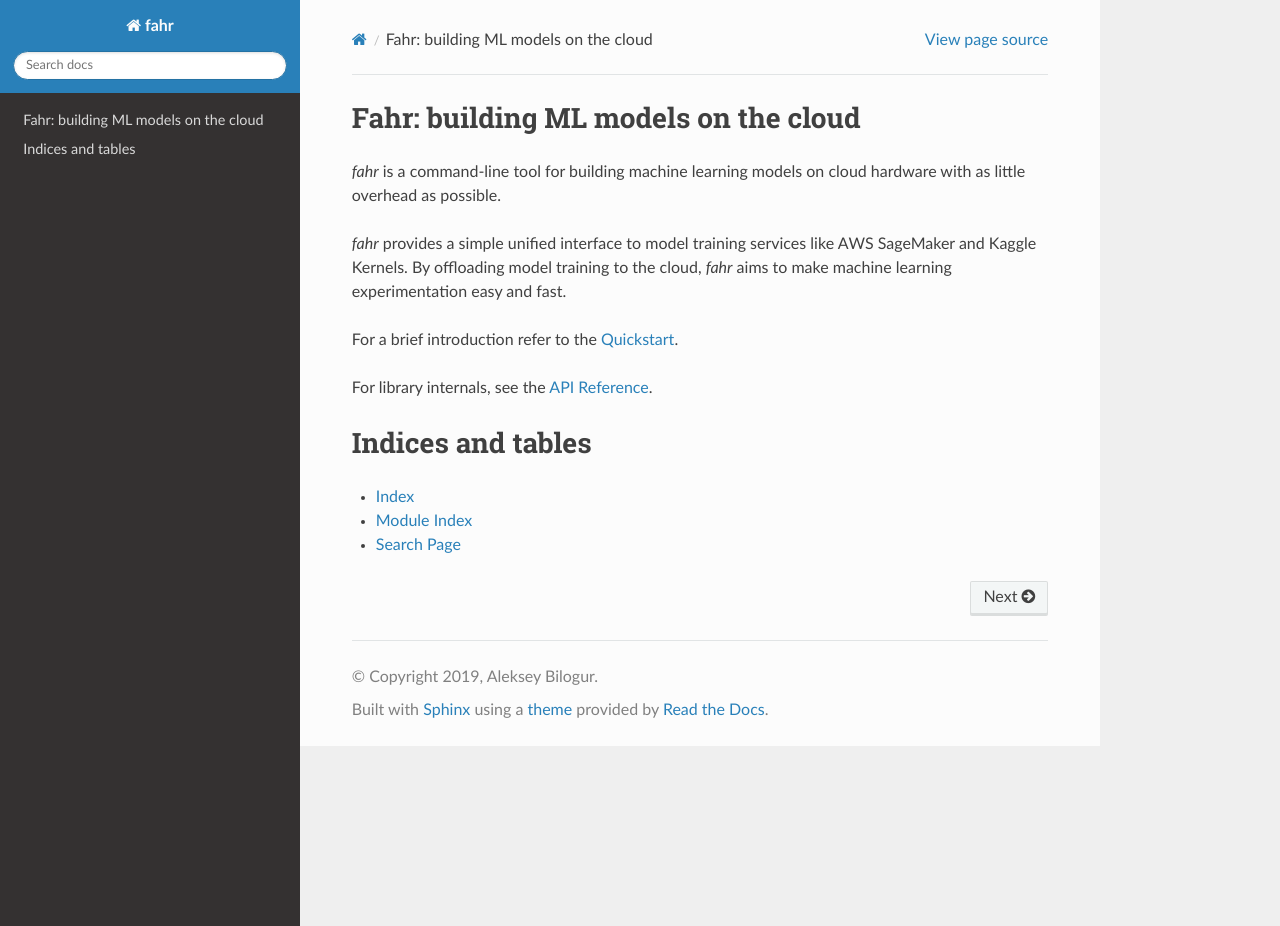
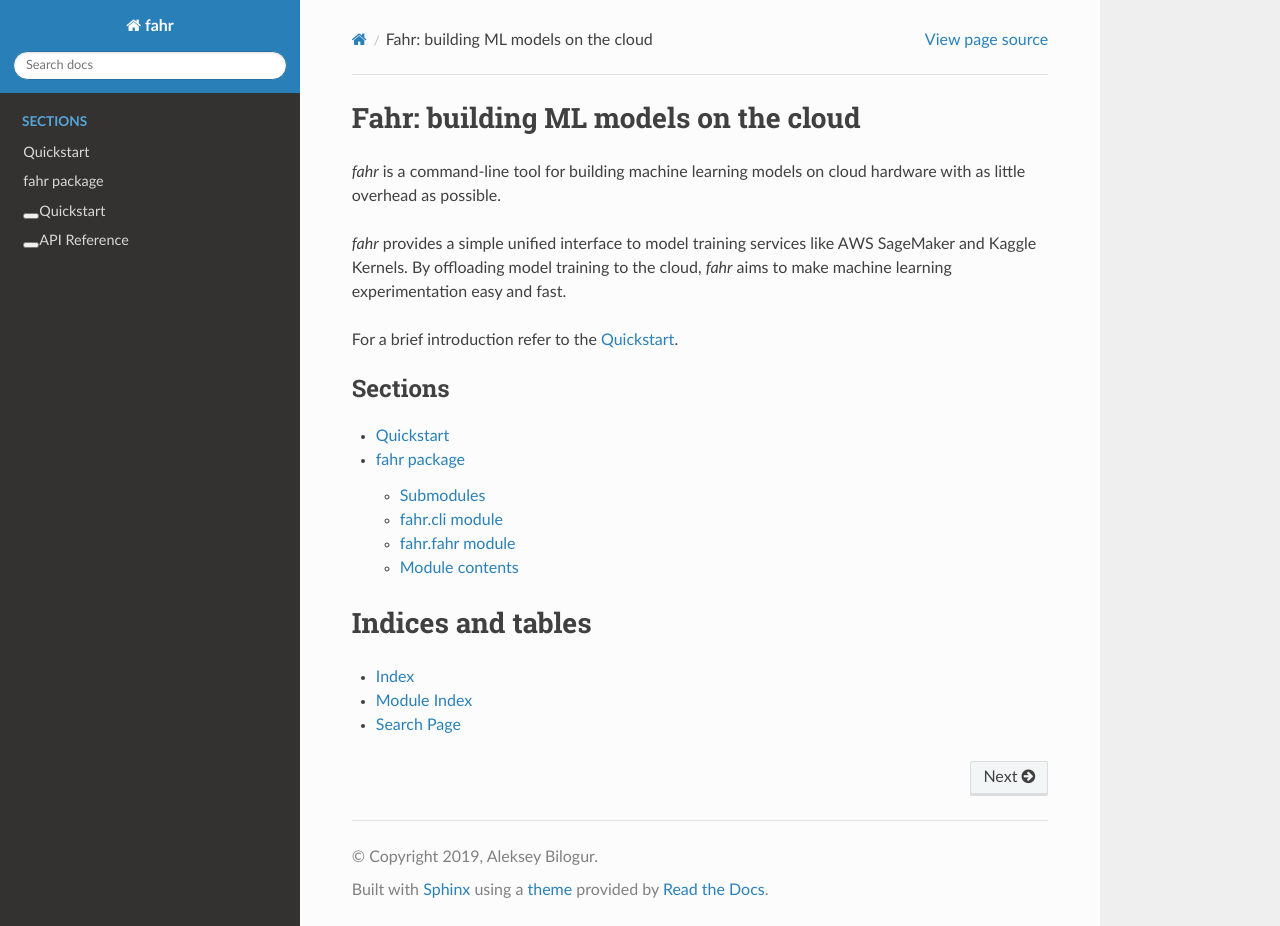
Before and after one commit to ResidentMario/fahr, a Sphinx documentation site: the page built from docs/index.rst, in a window 1280 px wide and 926 px high. Built offline with Sphinx 7.4.7 and the Read the Docs theme 2.0.0, drawn with Linux system fonts in a browser that asks for light colours.

```diff
--- /dev/null
+++ b/docs/_templates/layout.html
@@ -0,0 +1,7 @@
+{% extends "!layout.html" %}
+
+  {% block menu %}
+    {{ super() }}
+    <a href="quickstart.html">Quickstart</a>
+    <a href="fahr.html">API Reference</a>
+  {% endblock %}
--- /dev/null
+++ b/docs/fahr.rst
@@ -0,0 +1,30 @@
+fahr package
+============
+
+Submodules
+----------
+
+fahr.cli module
+---------------
+
+.. automodule:: fahr.cli
+    :members:
+    :undoc-members:
+    :show-inheritance:
+
+fahr.fahr module
+----------------
+
+.. automodule:: fahr.fahr
+    :members:
+    :undoc-members:
+    :show-inheritance:
+
+
+Module contents
+---------------
+
+.. automodule:: fahr
+    :members:
+    :undoc-members:
+    :show-inheritance:
--- a/docs/index.rst
+++ b/docs/index.rst
@@ -15,8 +15,6 @@ AWS SageMaker and Kaggle Kernels. By offloading model training to the cloud,
 
 For a brief introduction refer to the `Quickstart`_.
 
-For library internals, see the `API Reference`_.
-
 .. _Quickstart: https://residentmario.github.io/fahr/quickstart.html
 .. _API Reference: https://residentmario.github.io/fahr/fahr.html
 
@@ -25,7 +23,8 @@ For library internals, see the `API Reference`_.
    :maxdepth: 2
    :caption: Sections
 
-   sources/quickstart.rst
+   quickstart.rst
+   fahr.rst
 
 
 
--- /dev/null
+++ b/docs/modules.rst
@@ -0,0 +1,7 @@
+fahr
+====
+
+.. toctree::
+   :maxdepth: 4
+
+   fahr
--- /dev/null
+++ b/docs/quickstart.rst
@@ -0,0 +1,4 @@
+Quickstart
+==========
+
+TODO.
--- a/docs/sources/quickstart.rst
+++ /dev/null
@@ -1 +0,0 @@
-Hello World!
```
Also changed, not shown: CONTRIBUTING.md (added, +47 -0 lines), setup.py (+5 -2 lines), 1 other file.
